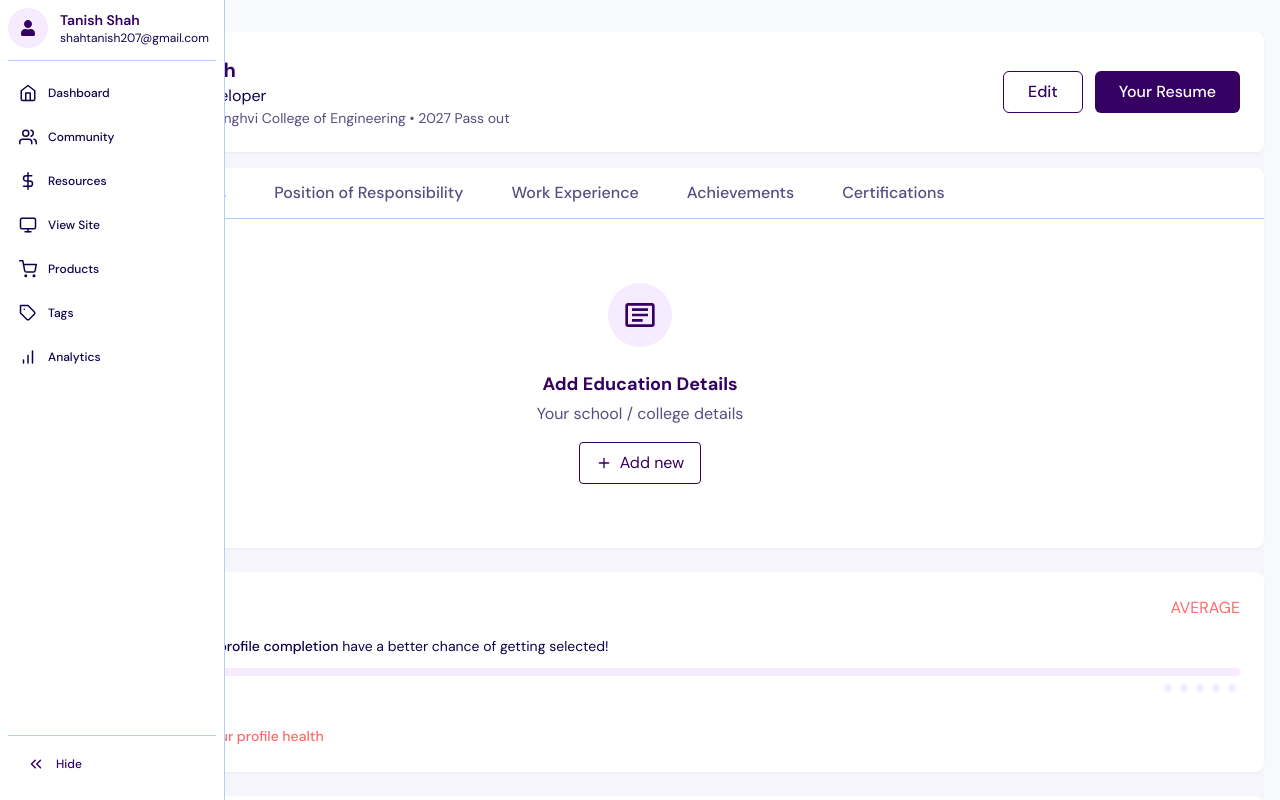
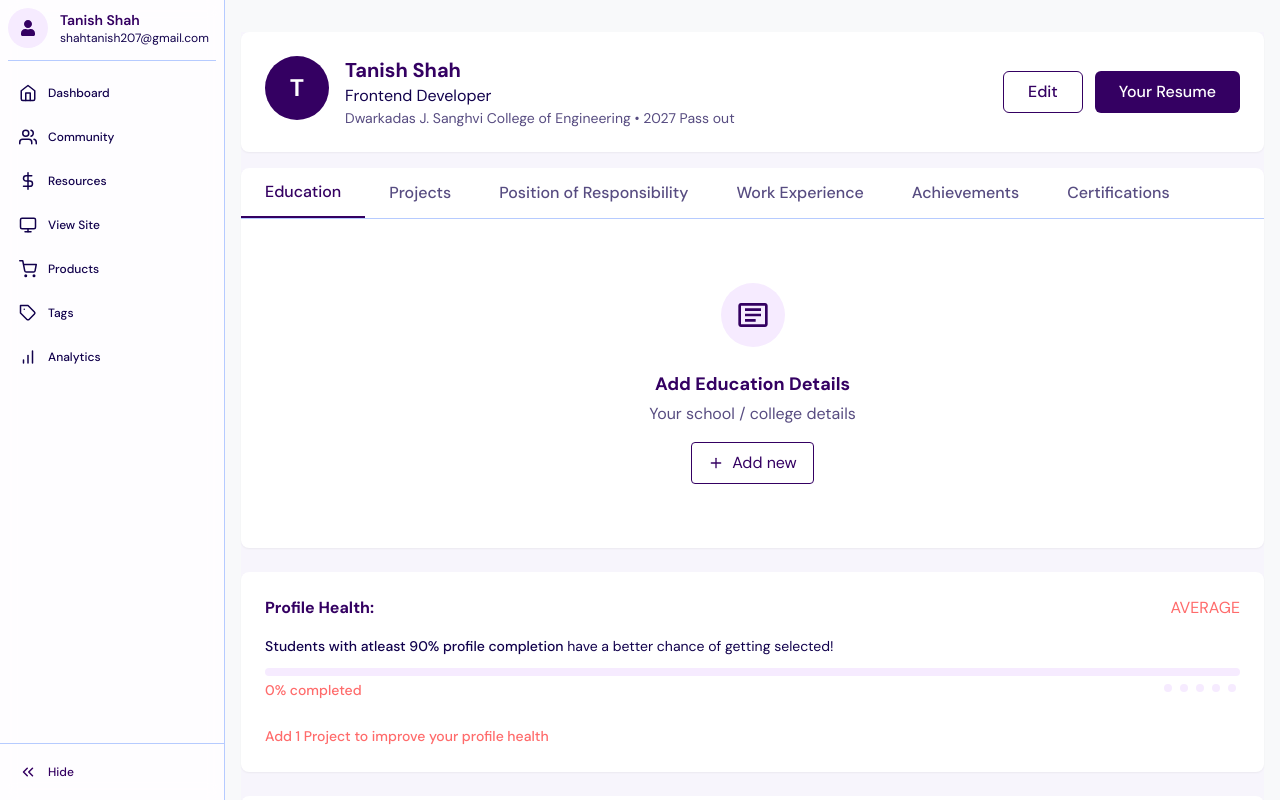
Before and after one commit to YashManek1/HackMate, a React (Vite) app in the folder frontend/: page /dashboard/profile in a window 1280 px wide. Built offline with nearby package versions, Linux system fonts and the light colour scheme.

Commit message:
fixed sidebar error

```diff
--- a/frontend/src/Component/Sidebar.jsx
+++ b/frontend/src/Component/Sidebar.jsx
@@ -18,7 +18,7 @@ import { motion } from "framer-motion";
 
 export const Sidebar = () => {
   return (
-    <div className="flex bg-[#f6ebff] h-full">
+    <div className="flex bg-[#f6ebff]">
       <SidebarLeft />
     </div>
   );
@@ -31,28 +31,23 @@ const SidebarLeft = () => {
 
   // Highlight "Resources" for /dashboard/resources and /dashboard/resources/*
   const [selected, setSelected] = useState(
-    currentPath.includes("/dashboard/resources")
-      ? "Resources"
-      : currentPath === "/dashboard"
-      ? "Dashboard"
-      : currentPath.split("/").pop().charAt(0).toUpperCase() +
-          currentPath.split("/").pop().slice(1) || "Dashboard"
+    currentPath.includes("/dashboard/resources") ? "Resources" :
+    currentPath === "/dashboard" ? "Dashboard" :
+    currentPath.split("/").pop().charAt(0).toUpperCase() + currentPath.split("/").pop().slice(1) || "Dashboard"
   );
 
   return (
     <motion.nav
       layout
-      className="fixed left-0 top-0 h-screen border-r border-[#b6cbff] bg-white p-2 overflow-y-auto flex flex-col"
+      className="sticky top-0 h-screen shrink-0 border-r border-[#b6cbff] bg-white p-2"
       style={{
         width: open ? "225px" : "fit-content",
         fontFamily: "var(--font-poppins)",
-        height: "100vh", // Ensure full height
-        zIndex: 40, // Make sure sidebar stays above content
       }}
     >
       <TitleSection open={open} />
 
-      <div className="space-y-1 flex-grow">
+      <div className="space-y-1">
         <Option
           Icon={FiHome}
           title="Dashboard"
@@ -247,7 +242,7 @@ const ToggleClose = ({ open, setOpen }) => {
     <motion.button
       layout
       onClick={() => setOpen((pv) => !pv)}
-      className="w-full border-t border-[#b6cbff] transition-colors hover:bg-[#f6ebff] hover:bg-opacity-50 mt-auto"
+      className="absolute bottom-0 left-0 right-0 border-t border-[#b6cbff] transition-colors hover:bg-[#f6ebff] hover:bg-opacity-50"
       style={{ fontFamily: "var(--font-dmsans)" }}
     >
       <div className="flex items-center p-2">
--- a/frontend/src/Pages/Dashboard_/ResourcePage.jsx
+++ b/frontend/src/Pages/Dashboard_/ResourcePage.jsx
@@ -38,7 +38,7 @@ const ResourcePage = () => {
 
   return (
     <DashboardLayout>
-      <div className="max-w-7xl mx-auto px-4 sm:px-6 lg:px-8 relative ml-[225px]"> {/* Added margin-left to account for fixed sidebar */}
+      <div className="max-w-7xl mx-auto px-4 sm:px-6 lg:px-8 relative"> {/* Added margin-left to account for fixed sidebar */}
         <div className="absolute top-4 left-4">
           <BackButton />
         </div>
--- a/frontend/src/Pages/Dashboard_/Resources.jsx
+++ b/frontend/src/Pages/Dashboard_/Resources.jsx
@@ -15,7 +15,7 @@ const Resources = () => {
 
   return (
     <DashboardLayout>
-      <div className="max-w-7xl mx-auto px-4 sm:px-6 lg:px-8 relative ml-[225px]"> {/* Added margin-left to account for sidebar */}
+      <div className="max-w-7xl mx-auto px-4 sm:px-6 lg:px-8 relative"> {/* Added margin-left to account for sidebar */}
         {/* SearchBar positioned in the top right corner */}
         <div className="absolute top-2 right-2 z-10">
           <SearchBar />
--- a/frontend/src/Pages/SignUpPage.jsx
+++ b/frontend/src/Pages/SignUpPage.jsx
@@ -1,7 +1,7 @@
 import React, { useState } from 'react';
 import { Eye, EyeOff } from 'lucide-react';
 import { Link } from 'react-router-dom';
-
+import image1 from "../Assets/image1.jpg"; // Placeholder for the image
 const SignUpPage = () => {
   const [showPassword, setShowPassword] = useState(false);
   const [email, setEmail] = useState('');
@@ -16,8 +16,8 @@ const SignUpPage = () => {
         {/* Background Image - In production, replace with the actual sand dunes image from Pinterest */}
         <div className="absolute inset-0 z-0">
           <img
-            src="https://in.pinterest.com/pin/626633735684590604/"
-            alt="Purple desert landscape"
+            src={image1}
+            alt=""
             className="w-full h-full object-cover"
           />
           {/* Dark overlay to enhance text visibility */}
```
Also changed, not shown: frontend/src/Assets/image1.jpg (added).
